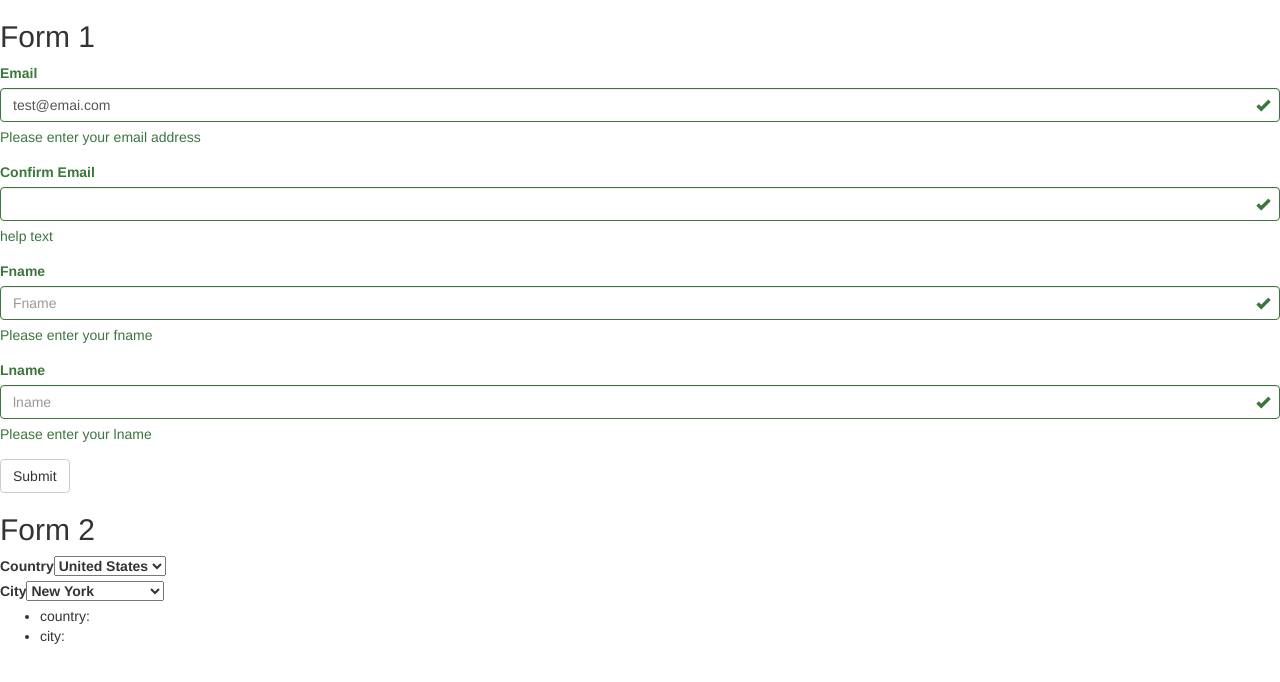
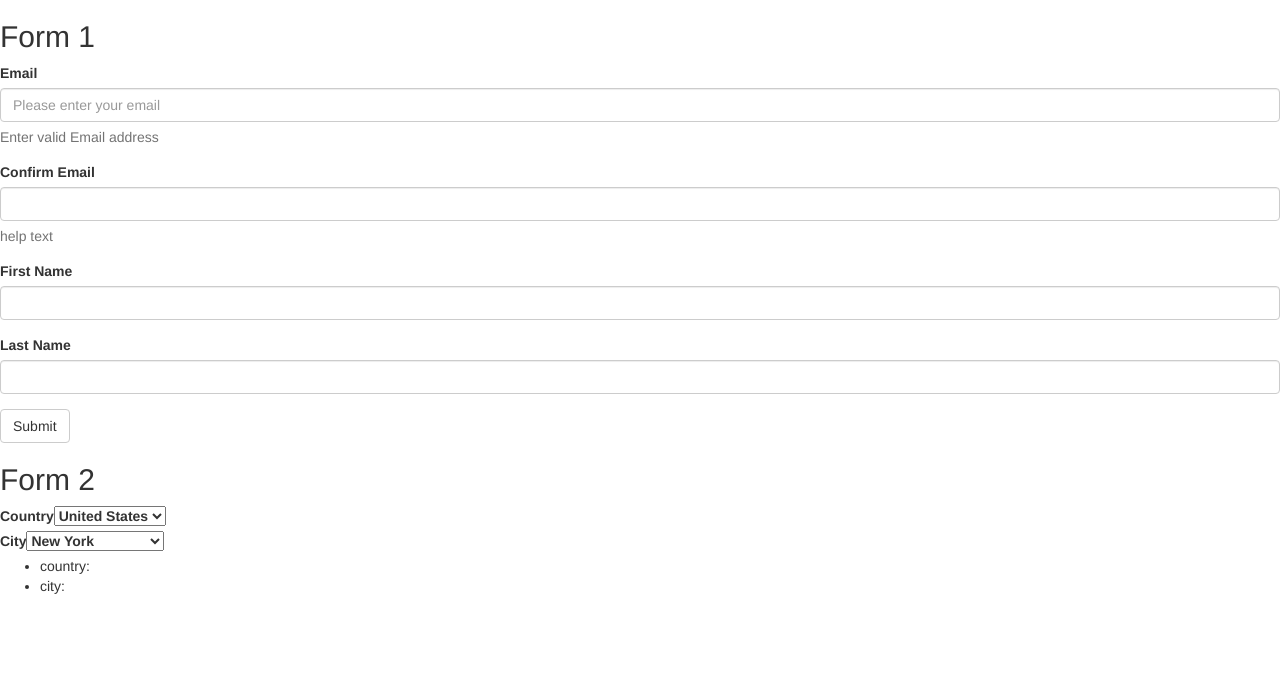
Before and after one commit to vinogvla/bnv-superawesome, a React (Create React App) app: page / in a window 1280 px wide. Shown: the top 682 px of the page. Built offline with nearby package versions, Linux system fonts and the light colour scheme.

Commit message:
stuff changed

```diff
--- a/src/components/Form1.jsx
+++ b/src/components/Form1.jsx
@@ -1,5 +1,5 @@
 import React from 'react'
-import { Button, FormGroup, FormControl, ControlLabel, HelpBlock } from 'react-bootstrap'
+import { Button } from 'react-bootstrap'
 import InputField from './InputField'
 
 const Form = ({ email, emailConfirm, fname, lname, isInvalid, formChange, formSubmit }) => {
@@ -29,43 +29,40 @@ const Form = ({ email, emailConfirm, fname, lname, isInvalid, formChange, formSu
 
       <h2>Form 1</h2>
 
-      <FormGroup
-        controlId="email"
-        validationState={getValidationState()}
-      >
-        <ControlLabel>Email</ControlLabel>
-        <FormControl type="email" value={email} placeholder="Email" onChange={handleChange} />
-        <FormControl.Feedback />
-        <HelpBlock>Please enter your email address</HelpBlock>
-      </FormGroup>
+      <InputField
+        id="email"
+        label="Email"
+        value={email}
+        placeholder="Please enter your email"
+        type="email"
+        handleChange={handleChange}
+        getValidationState={getValidationState}
+        helpText="Enter valid Email address" />
+
 
       <InputField
         id="emailConfirm"
         label="Confirm Email"
+        type="email"
         value={emailConfirm}
         handleChange={handleChange}
         getValidationState={getValidationState}
         helpText="help text" />
 
-      <FormGroup
-        controlId="fname"
-        validationState={getValidationState()}
-      >
-        <ControlLabel>Fname</ControlLabel>
-        <FormControl type="text" value={fname} placeholder="Fname" onChange={handleChange} />
-        <FormControl.Feedback />
-        <HelpBlock>Please enter your fname</HelpBlock>
-      </FormGroup>
+      <InputField
+        id="fname"
+        label="First Name"
+        value={fname}
+        handleChange={handleChange}
+        getValidationState={getValidationState} />
 
-      <FormGroup
-        controlId="lname"
-        validationState={getValidationState()}
-      >
-        <ControlLabel>Lname</ControlLabel>
-        <FormControl type="text" value={lname} placeholder="lname" onChange={handleChange} />
-        <FormControl.Feedback />
-        <HelpBlock>Please enter your lname</HelpBlock>
-      </FormGroup>
+      <InputField
+        id="lname"
+        label="Last Name"
+        value={lname}
+        handleChange={handleChange}
+        getValidationState={getValidationState} />
+
 
       <Button disabled={isInvalid}>Submit</Button>
 
--- a/src/components/Form2.jsx
+++ b/src/components/Form2.jsx
@@ -15,7 +15,7 @@ const DATA = [
 
 const DropDown = ({ label, options }) => {
   function handleChange(e) {
-    console.log(`${e.target.name}: ${e.target.value}`)
+    // console.log(`${e.target.name}: ${e.target.value}`)
   }
   return (
     <div>
@@ -30,8 +30,8 @@ const DropDown = ({ label, options }) => {
 }
 
 const Result = ({state}) => {
-  console.log(state)
-  console.log(Object.entries(state))
+  // console.log(state)
+  // console.log(Object.entries(state))
   return (
     <ul>
       { Object.entries(state).map(([key, value]) => ( <li key={key}>{`${key}: ${value}`}</li>)) }
--- a/src/components/InputField.jsx
+++ b/src/components/InputField.jsx
@@ -1,7 +1,7 @@
 import React from 'react'
 import { FormGroup, FormControl, ControlLabel, HelpBlock } from 'react-bootstrap'
 
-const InputField = ({ id, label, value, handleChange, getValidationState, helpText, rest }) => {
+const InputField = ({ id, label, value, handleChange, getValidationState, helpText, ...rest }) => {
 
   return (
     <FormGroup controlId={id} validationState={getValidationState()}>
--- a/src/reducer.js
+++ b/src/reducer.js
@@ -1,6 +1,6 @@
 
 const initialState = {
-  email: "test@emai.com",
+  email: "",
   emailConfirm: "",
   fname: "",
   lname: "",
```
